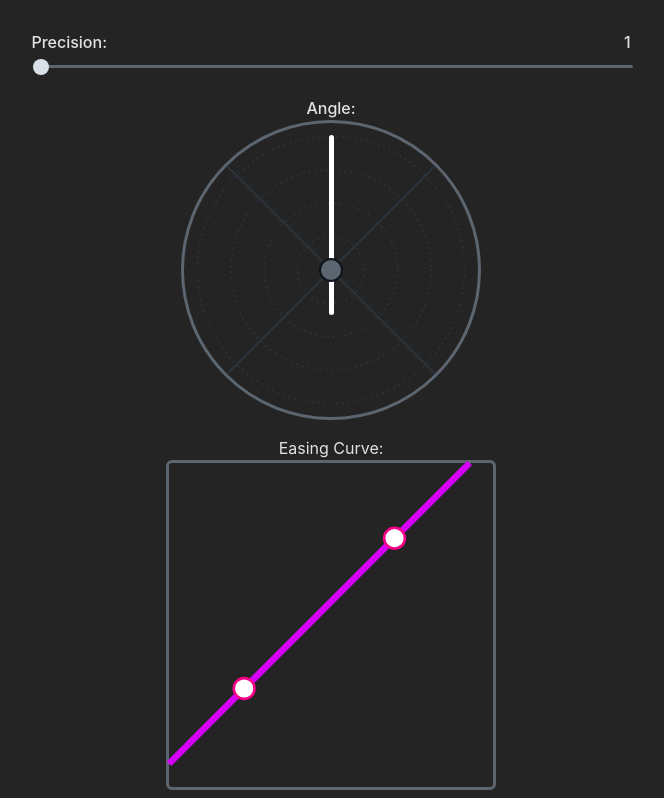
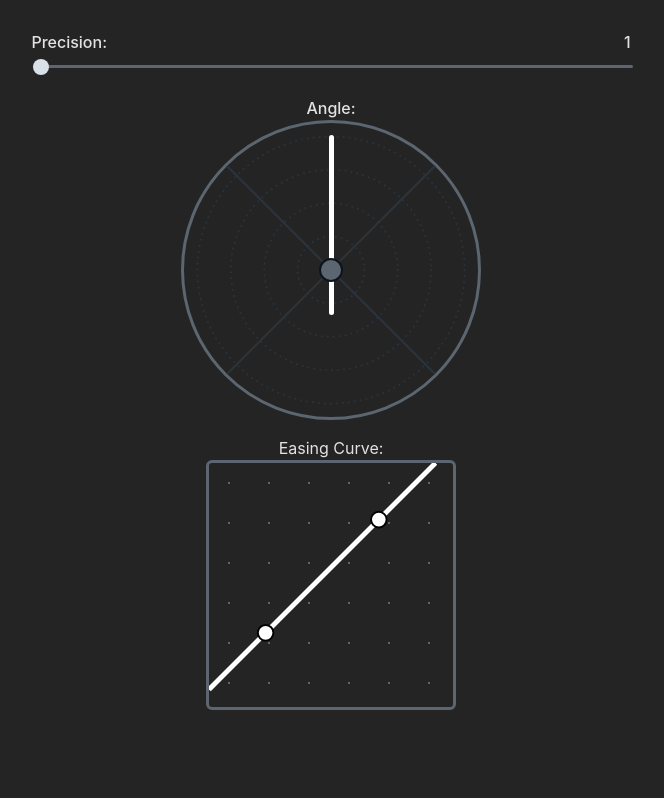
Before and after one commit to patryk-harasiuk/gradient-generator, a React (Vite) app: page / in a window 1280 px wide. Shown: the part 676-1474 px from the top of the page, without its empty margins (309-973 px from the left). After the commit the page ends 1418 px from the top, so only its background shows below. Built offline with nearby package versions, Linux system fonts and the light colour scheme.

Commit message:
feat: keep dragging when leaving svg

```diff
--- a/src/App.tsx
+++ b/src/App.tsx
@@ -111,10 +111,12 @@ function App() {
       </div>
 
       <div className="easing-curve-box">
-        <div>
+        <div style={{ width: "250px" }}>
           <span>Easing Curve:</span>
 
+          {/* <div style={{width: '260px', height:'260px', display:'flex', justifyContent:'center', alignItems:'center', position:}}> */}
           <Bezier viewBoxWidth={250} viewBoxHeight={250} />
+          {/* </div> */}
         </div>
       </div>
     </div>
--- a/src/components/EasingCurvePicker/EasingCurvePicker.module.css
+++ b/src/components/EasingCurvePicker/EasingCurvePicker.module.css
@@ -0,0 +1,42 @@
+.wrapper {
+  width: 100%;
+  height: 100%;
+  position: relative;
+
+  border: 3px solid var(--color-gray-300);
+  border-radius: 6px;
+
+  background: #242424;
+  background-image: radial-gradient(var(--color-gray-300) 1px, transparent 0);
+  background-size: 40px 40px;
+}
+
+.svgWrapper {
+  /* position: absolute; */
+
+  /* inset: 8px; */
+}
+
+.svg {
+  display: block;
+}
+
+/* style={{ cursor: "-webkit-grab", transform: "translate(-50%, -50%);" }} */
+
+.handle {
+  cursor: -webkit-grab;
+  transform: translate(-50%, -50%);
+  top: 0;
+  left: 0;
+  will-change: transform;
+  border-radius: 50%;
+
+  width: 24px;
+  height: 24px;
+  background-color: white;
+  border: 1px solid black;
+  position: absolute;
+  display: block;
+  overflow: visible;
+  position: absolute;
+}
--- a/src/components/EasingCurvePicker/EasingCurvePicker.tsx
+++ b/src/components/EasingCurvePicker/EasingCurvePicker.tsx
@@ -1,4 +1,5 @@
-import { MouseEvent, useRef, useState } from "react";
+import { MouseEvent, useEffect, useRef, useState } from "react";
+import styles from "./EasingCurvePicker.module.css";
 
 type Props = {
   viewBoxWidth: number;
@@ -21,32 +22,6 @@ export const Bezier = ({ viewBoxHeight, viewBoxWidth }: Props) => {
     x: 174,
     y: 58,
   });
-
-  const [endPoint, setEndPoint] = useState<Coordinates>({ x: 232, y: 0 });
-
-  const svgRef = useRef<SVGSVGElement | null>(null);
-
-  const [draggingPointId, setDraggingPointId] = useState<string | null>(null);
-
-  const isStartPoint = draggingPointId === "firstStartPoint";
-  const isFirstControlPoint = draggingPointId === "firstControlPoint";
-  const isSecondControlPoint = draggingPointId === "secondControlPoint";
-  const isEndPoint = draggingPointId === "endPoint";
-
-  const instructions = `
-    M ${startPoint.x},${startPoint.y}
-    C ${firstControlPoint.x},${firstControlPoint.y}
-      ${secondControlPoint.x},${secondControlPoint.y}
-      ${endPoint.x},${endPoint.y}
-  `;
-
-  const handleMouseDown = (pointId: string) => {
-    setDraggingPointId(pointId);
-  };
-
-  const handleMouseUp = () => {
-    setDraggingPointId(null);
-  };
 
   const handleMouseMove = ({ clientX, clientY }: MouseEvent) => {
     if (!draggingPointId || !svgRef.current) {
@@ -71,27 +46,56 @@ export const Bezier = ({ viewBoxHeight, viewBoxWidth }: Props) => {
     if (isEndPoint) setEndPoint({ x: viewBoxX, y: viewBoxY });
   };
 
+  const handleMouseDown = (pointId: string) => {
+    setDraggingPointId(pointId);
+  };
+
+  const handleMouseUp = () => {
+    setDraggingPointId(null);
+  };
+
+  useEffect(() => {
+    // document.addEventListener("mousemove", handleMouseMove);
+    document.addEventListener("mouseup", handleMouseUp);
+
+    return () => {
+      //   document.removeEventListener("mousemove", handleMouseMove);
+      document.removeEventListener("mouseup", handleMouseUp);
+    };
+  }, []);
+
+  const [endPoint, setEndPoint] = useState<Coordinates>({ x: 232, y: 0 });
+
+  const svgRef = useRef<SVGSVGElement | null>(null);
+
+  const [draggingPointId, setDraggingPointId] = useState<string | null>(null);
+
+  const isStartPoint = draggingPointId === "firstStartPoint";
+  const isFirstControlPoint = draggingPointId === "firstControlPoint";
+  const isSecondControlPoint = draggingPointId === "secondControlPoint";
+  const isEndPoint = draggingPointId === "endPoint";
+
+  const instructions = `
+    M ${startPoint.x},${startPoint.y}
+    C ${firstControlPoint.x},${firstControlPoint.y}
+      ${secondControlPoint.x},${secondControlPoint.y}
+      ${endPoint.x},${endPoint.y}
+  `;
+
   return (
+    <div className={styles.wrapper}>
       <svg
+        className={styles.svg}
         ref={svgRef}
         viewBox={`0 0 ${viewBoxWidth} ${viewBoxHeight}`}
         onMouseMove={handleMouseMove}
         onMouseUp={handleMouseUp}
-      onMouseLeave={handleMouseUp}
-      style={{
-        width: "100%",
-        overflow: "visible",
-        border: "3px solid var(--color-gray-300)",
-        borderRadius: "6px",
-        display: "block",
-      }}
       >
         <ConnectingLine from={startPoint} to={firstControlPoint} />
 
         <ConnectingLine from={secondControlPoint} to={endPoint} />
 
         <Curve instructions={instructions} />
-
         <Handle
           coordinates={firstControlPoint}
           onMouseDown={() => handleMouseDown("firstControlPoint")}
@@ -102,6 +106,7 @@ export const Bezier = ({ viewBoxHeight, viewBoxWidth }: Props) => {
           onMouseDown={() => handleMouseDown("secondControlPoint")}
         />
       </svg>
+    </div>
   );
 };
 
@@ -116,7 +121,7 @@ const ConnectingLine = ({ from, to }: ConnectingLineProps) => (
     y1={from.y}
     x2={to.x}
     y2={to.y}
-    stroke="rgb(200, 200, 200)"
+    stroke="var(--color-gray-700)"
     strokeDasharray="5,5"
     strokeWidth={2}
   />
@@ -127,12 +132,7 @@ type CurveProps = {
 };
 
 const Curve = ({ instructions }: CurveProps) => (
-  <path
-    d={instructions}
-    fill="none"
-    stroke="rgb(213, 0, 249)"
-    strokeWidth={5}
-  />
+  <path d={instructions} fill="none" stroke="white" strokeWidth={5} />
 );
 
 type HandleProps = {
@@ -140,16 +140,16 @@ type HandleProps = {
   onMouseDown: VoidFunction;
 };
 
-const Handle = ({ coordinates, onMouseDown }: HandleProps) => (
+const Handle = ({ coordinates: { x, y }, onMouseDown }: HandleProps) => (
   <ellipse
-    cx={coordinates.x}
-    cy={coordinates.y}
+    cx={x}
+    cy={y}
     rx={8}
     ry={8}
     fill="rgb(255, 255, 255)"
-    stroke="rgb(244, 0, 137)"
+    stroke="black"
     strokeWidth={2}
     onMouseDown={onMouseDown}
-    style={{ cursor: "-webkit-grab" }}
+    style={{ cursor: "-webkit-grab", transform: "translate(-50%, -50%);" }}
   />
 );
--- a/src/index.css
+++ b/src/index.css
@@ -287,8 +287,7 @@ dialog::backdrop {
 
 .easing-curve-box {
   position: relative;
-  aspect-ratio: 1 / 1;
-  /* width: 100%; */
+  /* overflow: visible; */
 }
 
 @keyframes fadeIn {
```
Lines whose indentation alone changed are shown as unchanged.
